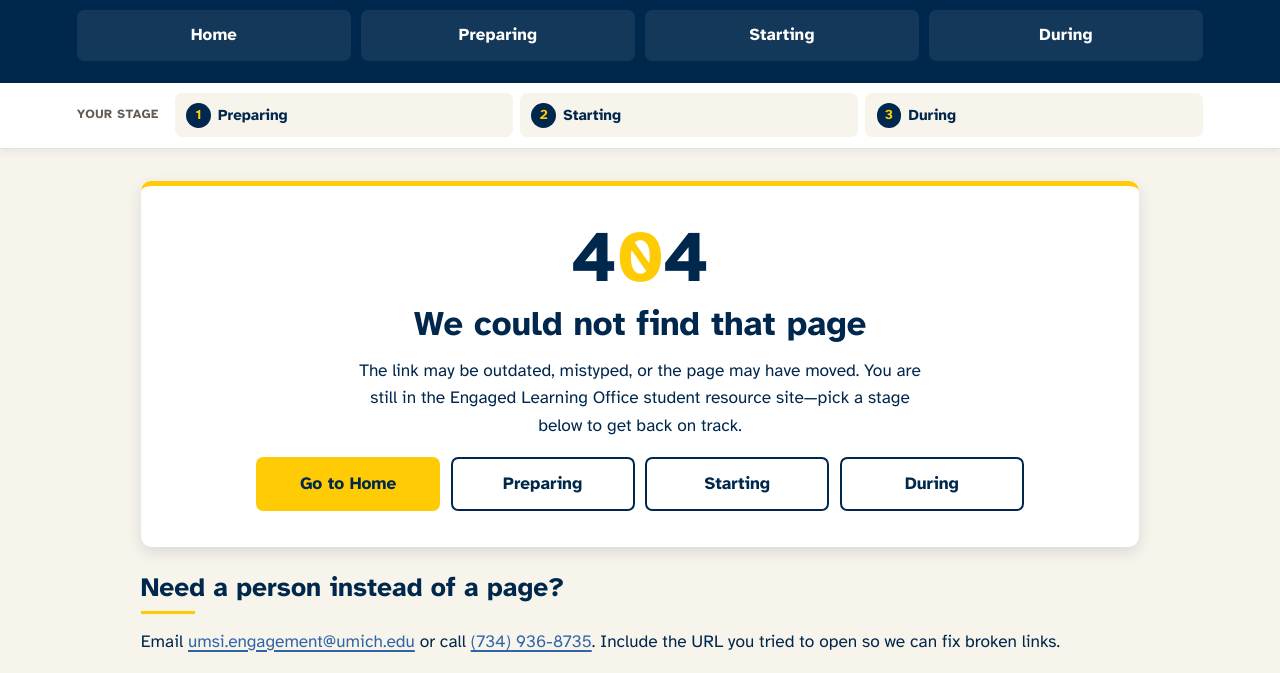
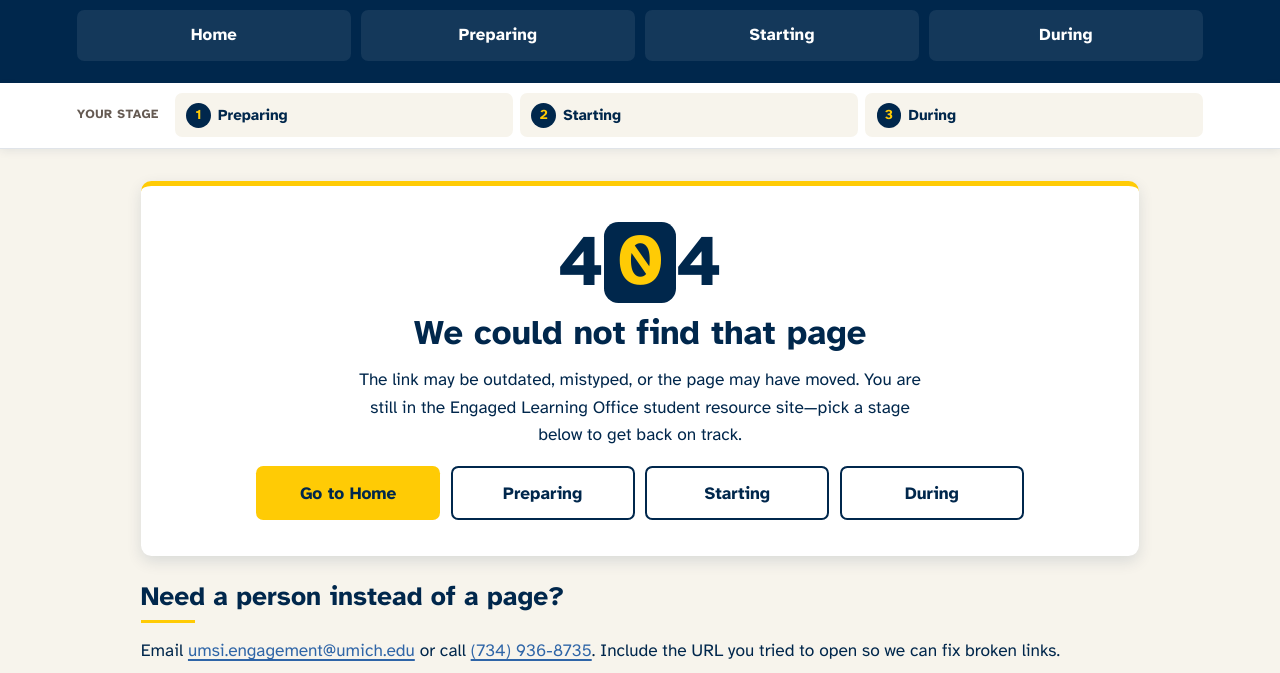
Before and after one commit to ErikaCartman/Client_Project, a plain HTML site: page 404.html in a window 1280 px wide. Shown: the part 127-800 px from the top of the page. Drawn offline with Linux system fonts and the light colour scheme.

Commit message:
Add files via upload

```diff
--- a/css/style.css
+++ b/css/style.css
@@ -780,8 +780,15 @@ h3 {
   margin: 0 0 0.5rem;
 }
 
+/* Maize on white fails WCAG contrast (~1.5:1). Use maize on Michigan Blue
+   (approved brand pairing) so the accent digit still reads clearly. */
 .error-code span {
+  display: inline-block;
   color: var(--maize);
+  background-color: var(--blue);
+  padding: 0.05em 0.18em 0.08em;
+  border-radius: 0.2em;
+  line-height: 1;
 }
 
 .error-panel .lede {
```
